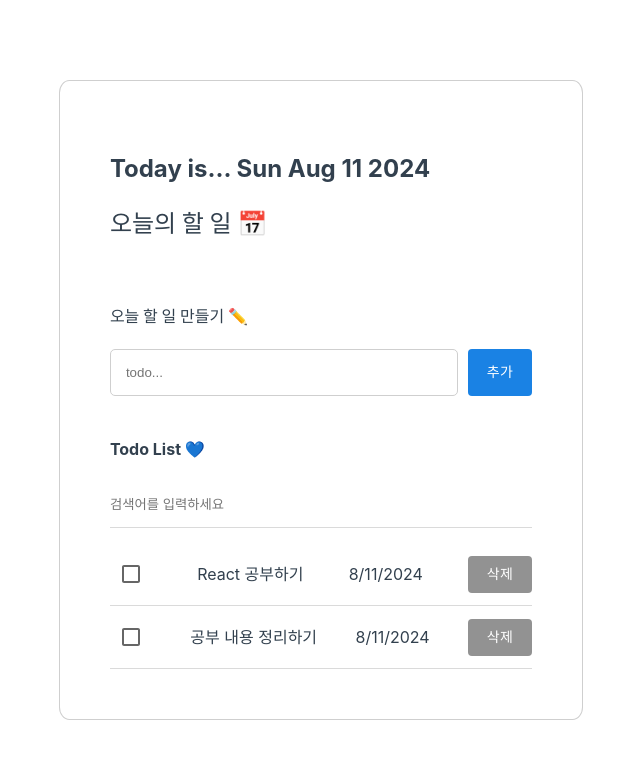
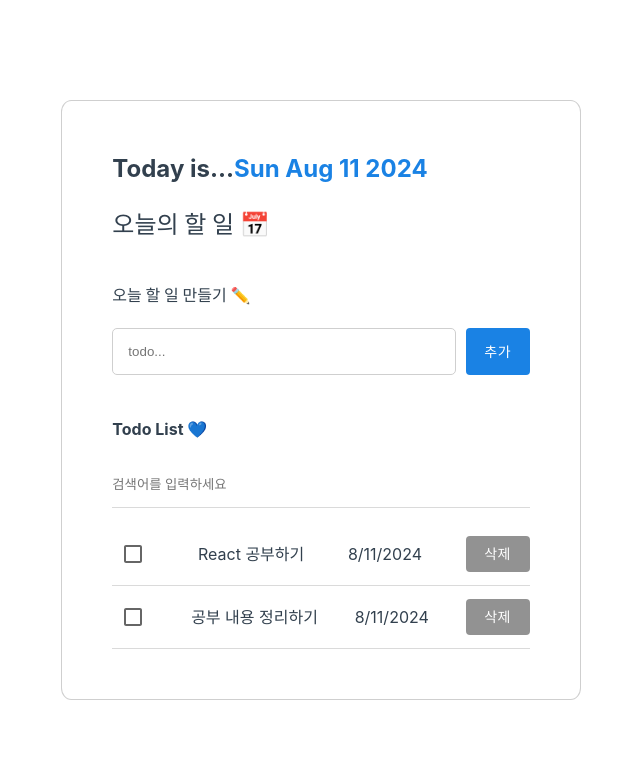
Before and after one commit to Jihye817/React-Study, a React (Vite) app: page /todo in a window 1280 px wide. Shown: the top 758 px of the page, without its empty margins (370-1010 px from the left). Built offline with nearby package versions, Linux system fonts and the light colour scheme.

Commit message:
체크박스 기능 추가

```diff
--- a/src/assets/components/TodoHeader.tsx
+++ b/src/assets/components/TodoHeader.tsx
@@ -1,7 +1,10 @@
 const TodoHeader = () => {
   return (
     <div className="header_container">
-      <h2>Today is... {new Date().toDateString()}</h2>
+      <div className="header_date">
+        <h2>Today is...</h2>
+        <h2 className="header_primary">{new Date().toDateString()}</h2>
+      </div>
       <h2>오늘의 할 일 📅</h2>
     </div>
   );
--- a/src/assets/components/TodoItem.tsx
+++ b/src/assets/components/TodoItem.tsx
@@ -7,14 +7,18 @@ const TodoItem = (props: {
   content: string;
   createdDate: number;
   onDelete: (targetId: number) => void;
+  onUpdate: (targetId: number) => void;
 }) => {
   const onClickDelete = () => {
     props.onDelete(props.id);
   };
+  const onChangeCheck = () => {
+    props.onUpdate(props.id);
+  };
 
   return (
     <div className="todo_item_wrap">
-      <Checkbox />
+      <Checkbox onClick={onChangeCheck} checked={props.isDone} />
       <div>{props.content}</div>
       <div>{new Date(props.createdDate).toLocaleDateString()}</div>
       <Button
--- a/src/assets/components/TodoList.tsx
+++ b/src/assets/components/TodoList.tsx
@@ -3,6 +3,7 @@ import TodoItem from "./TodoItem";
 const TodoList = (props: {
   todo: { id: number; isDone: boolean; content: string; createdDate: number }[];
   onDelete: (targetId: number) => void;
+  onUpdate: (targetId: number) => void;
 }) => {
   return (
     <div className="todo_list_container">
@@ -10,7 +11,12 @@ const TodoList = (props: {
       <input placeholder="검색어를 입력하세요" />
       <div>
         {props.todo.map((item) => (
-          <TodoItem key={item.id} {...item} onDelete={props.onDelete} />
+          <TodoItem
+            key={item.id}
+            {...item}
+            onDelete={props.onDelete}
+            onUpdate={props.onUpdate}
+          />
         ))}
       </div>
     </div>
--- a/src/assets/pages/TodoListPage.tsx
+++ b/src/assets/pages/TodoListPage.tsx
@@ -47,12 +47,23 @@ const TodoListPage = () => {
     setTodo(todo.filter((item) => item.id !== targetId));
   };
 
+  const onUpdate = (targetId: number) => {
+    setTodo(
+      todo.map((item) =>
+        item.id === targetId ? { ...item, isDone: !item.isDone } : item
+      )
+      // todo.map(function (item) {
+      //   return item.id === targetId ? { ...item, isDone: !item.isDone } : item;
+      // })
+    );
+  };
+
   return (
     <ThemeProvider theme={theme}>
       <div className="todo_container">
         <TodoHeader />
         <TodoInput onCreate={onCreate} />
-        <TodoList todo={todo} onDelete={onDelete} />
+        <TodoList todo={todo} onDelete={onDelete} onUpdate={onUpdate}/>
       </div>
     </ThemeProvider>
   );
--- a/src/assets/styles/TodoListPage.css
+++ b/src/assets/styles/TodoListPage.css
@@ -12,11 +12,25 @@
 .header_container {
   text-align: left;
 }
+.header_container h2 {
+  margin: 0;
+  margin-bottom: 20px;
+}
+.header_date {
+  display: flex;
+}
+.header_primary {
+  margin-left: 10px;
+  color: #1a82e4;
+}
 
 .todo_input_container {
   text-align: left;
 }
-.todo_input_wrap{
+.todo_input_container h4 {
+  margin-top: 0;
+}
+.todo_input_wrap {
   display: flex;
   width: 100%;
 }
@@ -28,7 +42,7 @@
   padding: 15px;
 }
 
-.todo_list_container{
+.todo_list_container {
   text-align: left;
 }
 .todo_list_container input {
```
